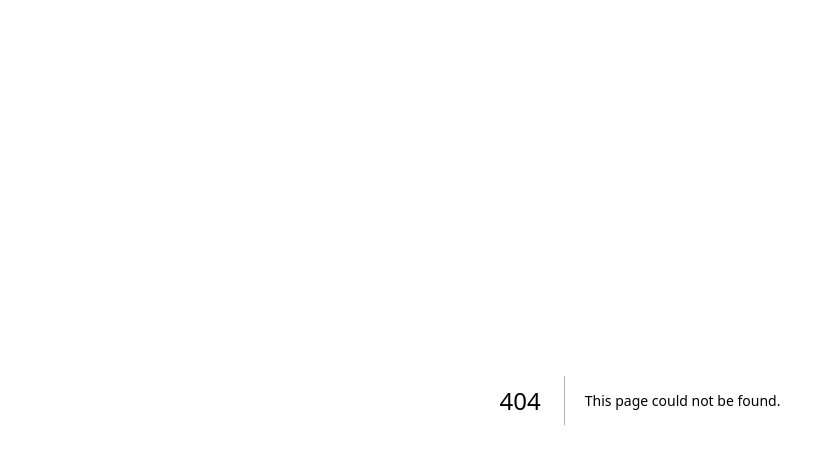
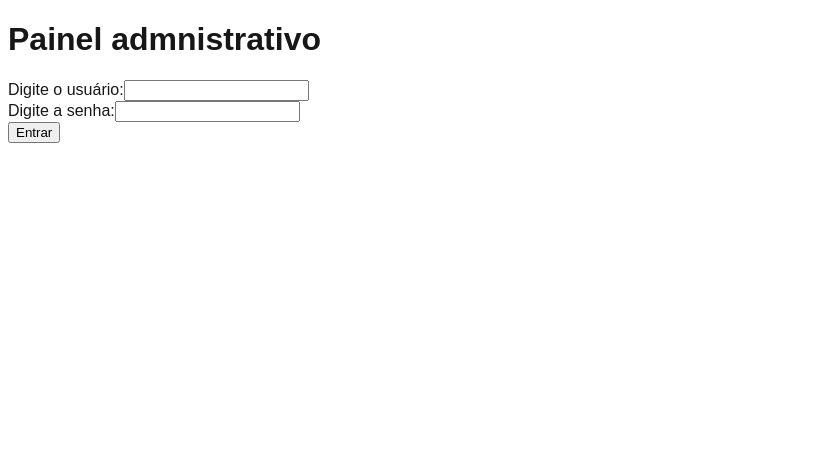
Before and after one commit to rodrigotrebbi/serasa2025, a Next.js app: page /painel in a window 1280 px wide. Before the commit this address had no page. Shown: the top 464 px of the page, without its empty margins (0-835 px from the left). Built offline with nearby package versions, Linux system fonts and the light colour scheme.

Commit message:
PainelAdmnistrativo

```diff
--- /dev/null
+++ b/app/painel/page.js
@@ -0,0 +1,63 @@
+'use client'
+import { useState } from "react";
+import "./painel.css"
+
+
+
+function Painel () {
+
+    const [ nomeUser, alteranomeUser] = useState ("")
+    const [ senhaUser, alterasenhaUser] = useState ("")
+
+    const [ mostraErro, alteraMostraErro] = useState (false)
+
+    function validarLogin(){
+
+
+        if (nomeUser=="Rodrigo" && senhaUser=="1577" ){
+            console.log ("Login efetuado com sucesso.")
+
+        }else{
+            console.log ("Usuário ou senha incorreto")
+        }
+    }
+
+    return (
+        <div>
+            <h1> Painel admnistrativo</h1>
+
+            <label>
+                Digite o usuário:
+                <input onChange={ (e) => alteranomeUser (e.target.value) }/>
+            </label>
+
+            <br/>
+
+            <label>
+                Digite a senha:
+                <input onChange={ (e) => alterasenhaUser (e.target.value) }/>
+            </label>
+
+            <br/>
+
+            <button onClick={ ()=> validarLogin ()} >Entrar</button>
+
+            {/* Operador TERNÁRIO */}
+
+            {
+                mostraErro == true ?
+                    <div className="erro">
+                        <p> Usuário ou senha incorretos </p>
+                    </div>
+                :
+                    <div></div>
+
+            }
+
+
+
+        </div>
+     );
+}
+
+export default Painel ;
--- /dev/null
+++ b/app/painel/painel.css
@@ -0,0 +1,5 @@
+.erro{
+    color: red;
+    background-color: rgba(192, 192, 192, 0.151);
+    padding: 10px;
+}
```
